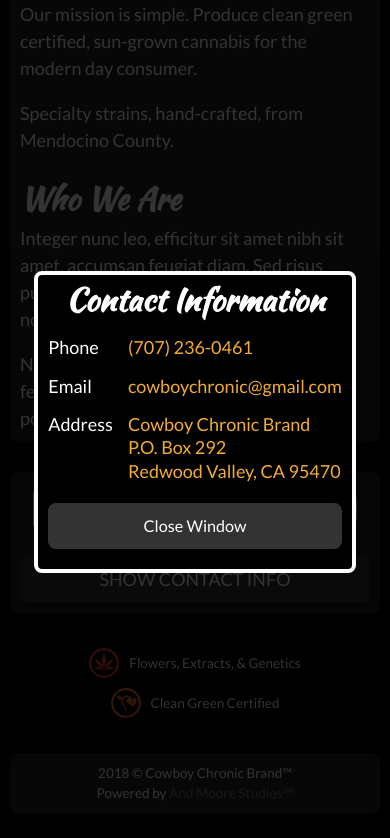
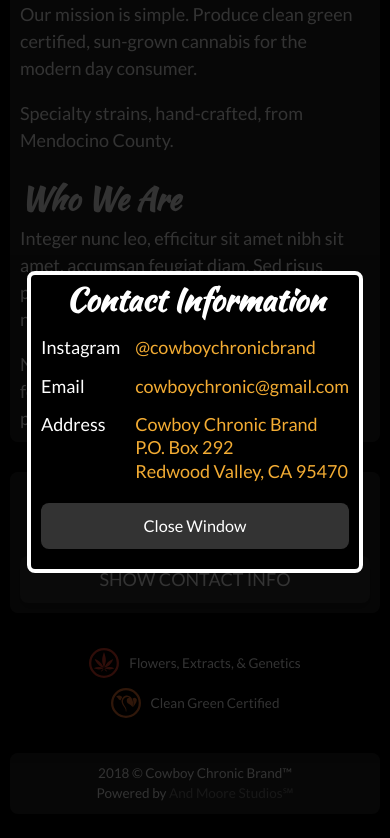
Before and after one commit to ASINNV/mini-site-template, a React (Create React App) app: page / in a window 390 px wide. Both pictures are taken after a click on the element "SHOW CONTACT INFO". Shown: the part 301-1139 px from the top of the page. Built offline with nearby package versions, Linux system fonts and the light colour scheme.

Commit message:
remove phone number from mini site, change out phone icon and information for instagram icon and information

```diff
--- a/src/App.js
+++ b/src/App.js
@@ -336,8 +336,12 @@
 
                   </div>
                   <div id="social" className="social-container">
+                    {/*<div className="d-inline-block w-8">*/}
+                      {/*<a href="" title=""><i id="phone-button" className="fa fa-phone-square social-icon"/></a>*/}
+                    {/*</div>*/}
+
                     <div className="d-inline-block w-8">
-                      <a href="tel:+17072360461" title="(707) 236-0461"><i id="phone-button" className="fa fa-phone-square social-icon"/></a>
+                      <a href="https://www.instagram.com/cowboychronicbrand/" title="Cowboy Chronic on Instagram"><i id="instagram-button" className="fa fa-instagram social-icon"/></a>
                     </div>
 
                     <div className="d-inline-block w-8">
@@ -346,10 +350,6 @@
 
                     <div className="d-inline-block w-8">
                       <a href="https://goo.gl/maps/ruspuyZ1NPr" rel="noopener noreferrer" target="_blank" title="P.O. Box 292, Redwood Valley, CA 95470"><i id="address-button" className="fa fa-globe social-icon"/></a>
-                    </div>
-
-                    <div className="d-inline-block w-8 hidden-desktop">
-                      <a href="https://www.instagram.com/cowboychronicbrand/" title="Cowboy Chronic on Instagram"><i id="instagram-button" className="fa fa-instagram social-icon"/></a>
                     </div>
                     {/*<div className="social-icon pipe">|</div>*/}
                     {/*<div className="d-inline-block w-8">*/}
@@ -437,9 +437,13 @@
               <h2 className="overlay-heading">Contact Information</h2>
               <table>
                 <tbody>
+                {/*<tr>*/}
+                  {/*<td className="table-label">Phone</td>*/}
+                  {/*<td></td>*/}
+                {/*</tr>*/}
                 <tr>
-                  <td className="table-label">Phone</td>
-                  <td>(707) 236-0461</td>
+                  <td className="table-label">Instagram</td>
+                  <td>@cowboychronicbrand</td>
                 </tr>
                 <tr>
                   <td className="table-label">Email</td>
```
